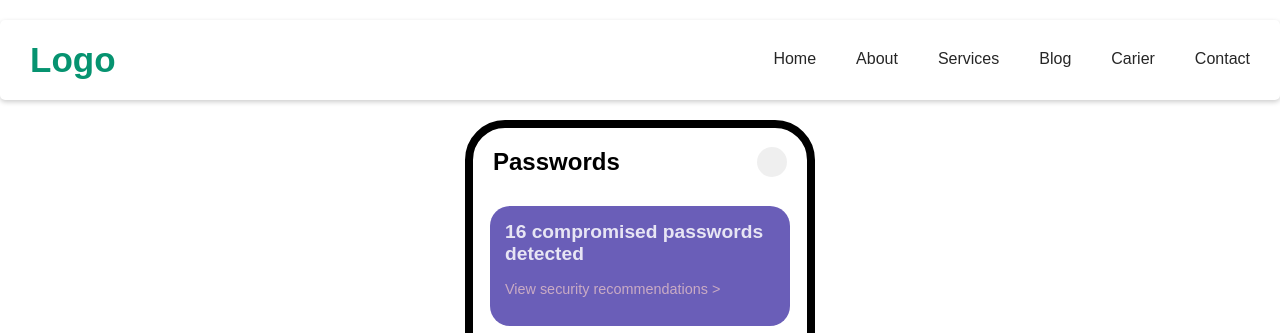
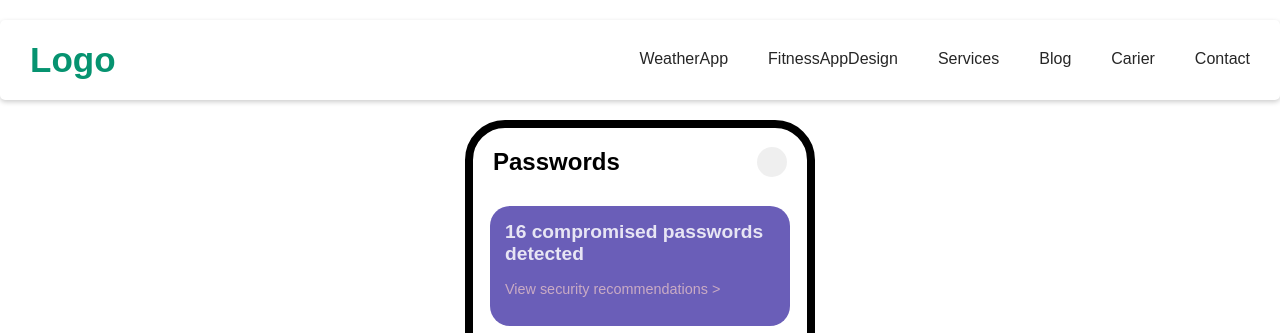
Before and after one commit to Ramkumawat01/savepswd, a plain HTML site: page index.html in a window 1280 px wide. Shown: the top 333 px of the page. Drawn offline with nearby package versions, Linux system fonts and the light colour scheme.

Commit message:
Update index.html

```diff
--- a/index.html
+++ b/index.html
@@ -15,8 +15,8 @@
 			<div class="menu-bar"></div>
 		<nav>
 			<ul>
-				<li><a href="#">Home</a></li>
-				<li><a href="#">About</a></li>
+				<li><a href="https://ramkumawat01.github.io/weatherapp/" target="_blank">WeatherApp</a></li>
+				<li><a href="https://ramkumawat01.github.io/appdesign/" target="_blank">FitnessAppDesign</a></li>
 				<li><a href="#">Services</a></li>
 				<li><a href="#">Blog</a></li>
 				<li><a href="#">Carier</a></li>
```
